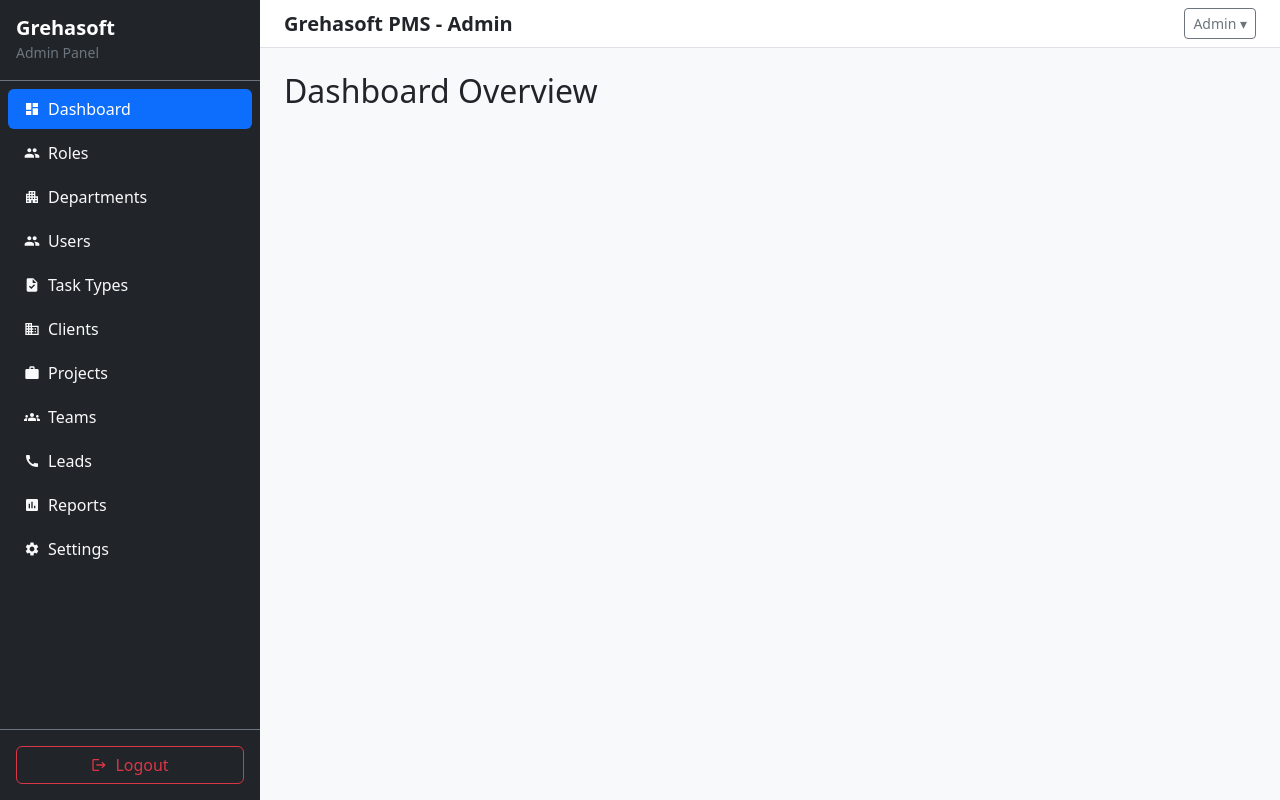
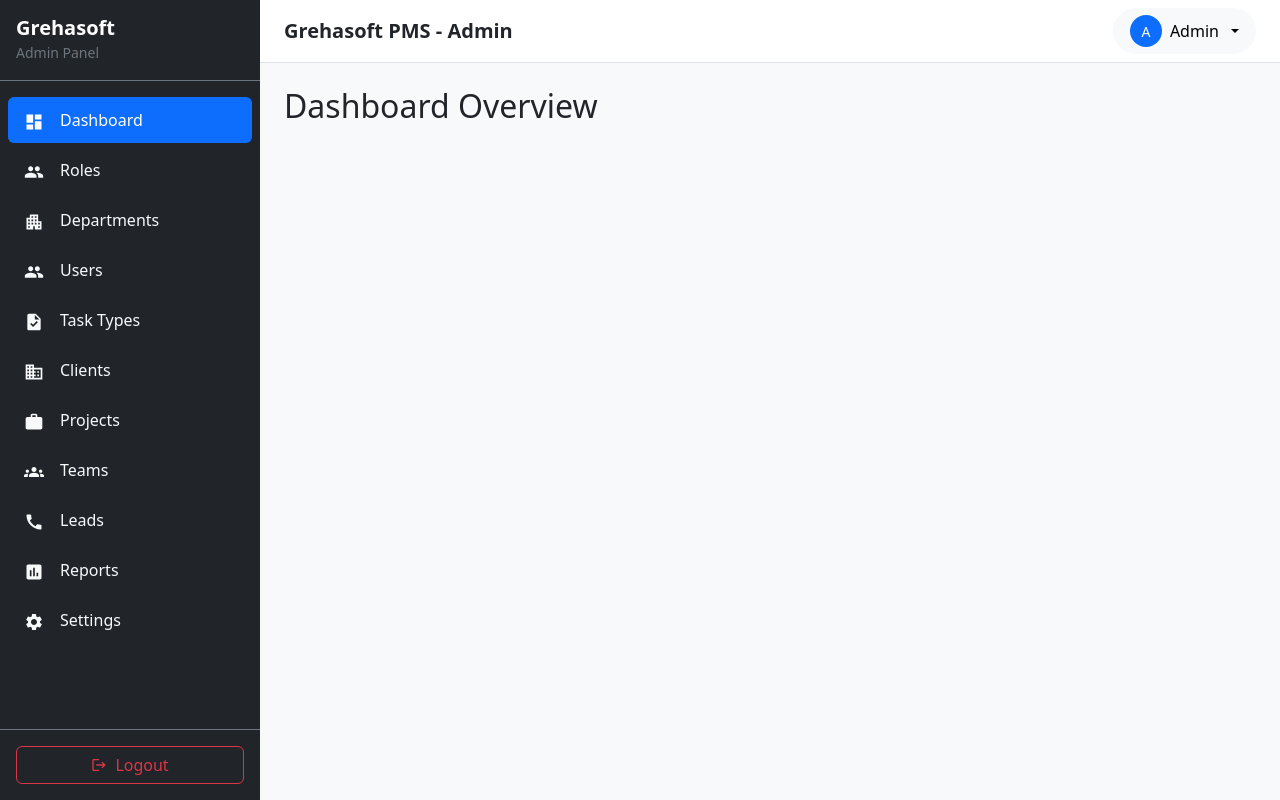
Before and after one commit to jisha-charly/grehasoft, a React (Vite) app in the folder frontend/: page /admin/dashboard in a window 1280 px wide. Built offline with nearby package versions, Linux system fonts and the light colour scheme; no server answers.

Commit message:
topbar and side bar changed

```diff
--- a/frontend/src/components/Sidebar.tsx
+++ b/frontend/src/components/Sidebar.tsx
@@ -13,7 +13,7 @@ import {
   MdLogout,
 } from "react-icons/md";
 import "../css/sidebar.css";
-const menuItems = [
+const sidebarItems = [
   { label: "Dashboard", path: "/admin/dashboard", icon: <MdDashboard /> },
   { label: "Roles", path: "/admin/roles", icon: <MdPeople /> },
   { label: "Departments", path: "/admin/departments", icon: <MdApartment /> },
@@ -40,37 +40,37 @@ const Sidebar = () => {
       className="d-flex flex-column bg-dark text-white"
       style={{ width: 260, minHeight: "100vh" }}
     >
-      {/* LOGO / TITLE */}
-      <div className="p-3 border-bottom border-secondary">
+      {/* BRAND */}
+      <div className="px-3 py-3 border-bottom border-secondary">
         <h5 className="mb-0 fw-bold">Grehasoft</h5>
         <small className="text-secondary">Admin Panel</small>
       </div>
 
       {/* MENU */}
-      <div className="flex-grow-1 p-2">
-        {menuItems.map((item) => (
+      <div className="flex-grow-1 px-2 py-3">
+        {sidebarItems.map((item) => (
           <NavLink
             key={item.path}
             to={item.path}
             className={({ isActive }) =>
-              `d-flex align-items-center gap-2 px-3 py-2 rounded mb-1 text-decoration-none ${
+              `d-flex align-items-center gap-3 px-3 py-2 rounded text-decoration-none mb-1 ${
                 isActive
                   ? "bg-primary text-white"
                   : "text-light sidebar-link"
               }`
             }
           >
-            {item.icon}
+            <span className="fs-5">{item.icon}</span>
             <span>{item.label}</span>
           </NavLink>
         ))}
       </div>
 
-      {/* LOGOUT (BOTTOM, SAME STYLE) */}
-      <div className="p-3 border-top border-secondary">
+      {/* LOGOUT */}
+      <div className="px-3 py-3 border-top border-secondary">
         <button
           onClick={handleLogout}
-          className="btn btn-outline-danger w-100 d-flex align-items-center gap-2 justify-content-center"
+          className="btn btn-outline-danger w-100 d-flex align-items-center justify-content-center gap-2"
         >
           <MdLogout />
           Logout
--- a/frontend/src/components/Topbar.tsx
+++ b/frontend/src/components/Topbar.tsx
@@ -1,5 +1,5 @@
-import { useState } from "react";
 import { useNavigate } from "react-router-dom";
+import { MdSettings, MdLogout } from "react-icons/md";
 
 interface TopbarProps {
   title: string;
@@ -7,44 +7,63 @@ interface TopbarProps {
 
 const Topbar: React.FC<TopbarProps> = ({ title }) => {
   const navigate = useNavigate();
-  const [open, setOpen] = useState(false);
+
+  const username = localStorage.getItem("username") || "Admin";
 
   const handleLogout = () => {
     localStorage.clear();
     navigate("/");
   };
 
-  const goToSettings = () => {
-    navigate("/admin/settings");
-    setOpen(false);
-  };
-
   return (
-    <nav className="navbar navbar-light bg-white border-bottom px-4 py-2 d-flex justify-content-between">
+    <nav className="navbar bg-white border-bottom px-4 py-2 d-flex justify-content-between">
       <h5 className="mb-0 fw-semibold">{title}</h5>
 
-      <div className="position-relative">
+      {/* USER DROPDOWN */}
+      <div className="dropdown">
         <button
-          className="btn btn-outline-secondary btn-sm"
-          onClick={() => setOpen(!open)}
+          className="btn btn-light dropdown-toggle d-flex align-items-center gap-2 rounded-pill px-3"
+          type="button"
+          data-bs-toggle="dropdown"
+          aria-expanded="false"
         >
-          Admin ▾
+          {/* AVATAR */}
+          <div
+            className="rounded-circle bg-primary text-white d-flex align-items-center justify-content-center"
+            style={{ width: 32, height: 32, fontSize: 14 }}
+          >
+            {username.charAt(0).toUpperCase()}
+          </div>
+
+          {/* USERNAME */}
+          <span className="fw-medium text-capitalize">{username}</span>
         </button>
 
-        {open && (
-          <div
-            className="dropdown-menu show end-0 mt-2"
-            style={{ position: "absolute" }}
-          >
-            <button className="dropdown-item" onClick={goToSettings}>
+        <ul className="dropdown-menu dropdown-menu-end shadow border-0 rounded-3 mt-2">
+          <li>
+            <button
+              className="dropdown-item d-flex align-items-center gap-2"
+              onClick={() => navigate("/admin/settings")}
+            >
+              <MdSettings size={18} />
               Settings
             </button>
-            <div className="dropdown-divider"></div>
-            <button className="dropdown-item text-danger" onClick={handleLogout}>
+          </li>
+
+          <li>
+            <hr className="dropdown-divider" />
+          </li>
+
+          <li>
+            <button
+              className="dropdown-item d-flex align-items-center gap-2 text-danger"
+              onClick={handleLogout}
+            >
+              <MdLogout size={18} />
               Logout
             </button>
-          </div>
-        )}
+          </li>
+        </ul>
       </div>
     </nav>
   );
```
